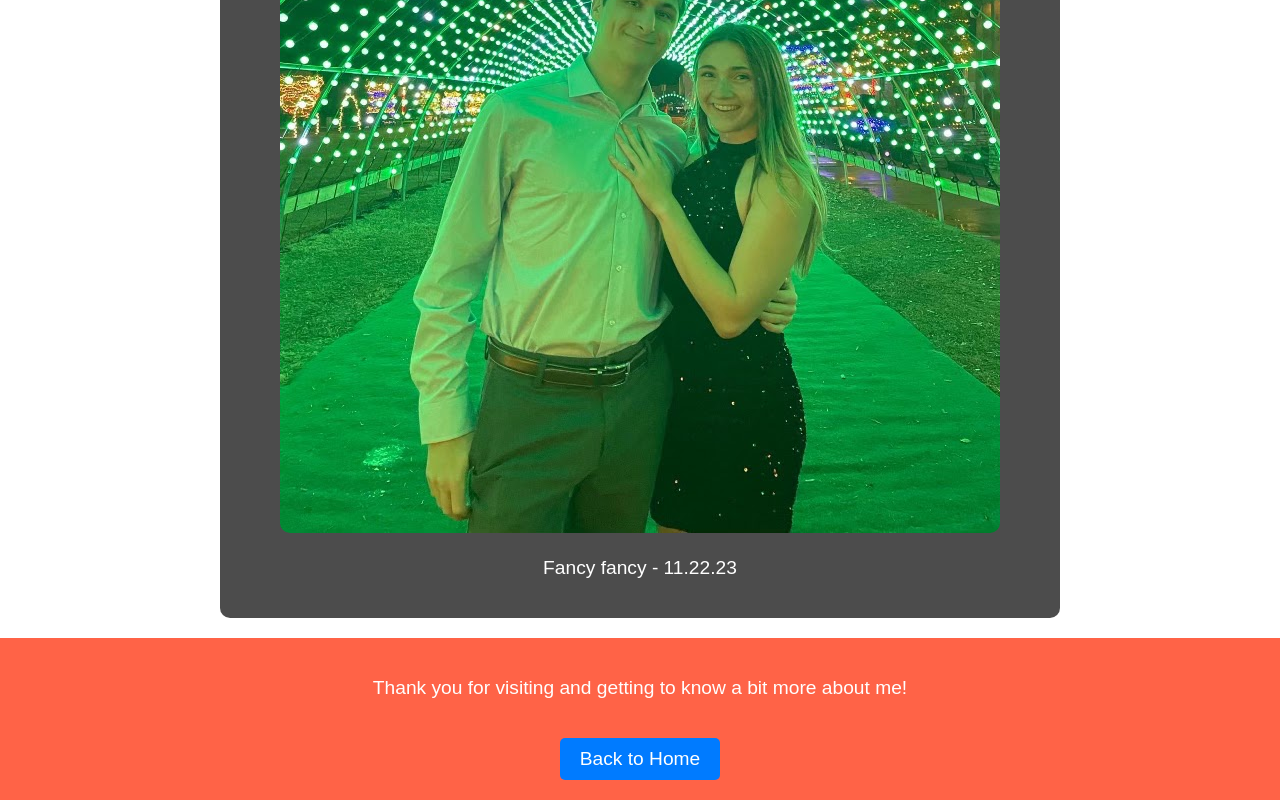
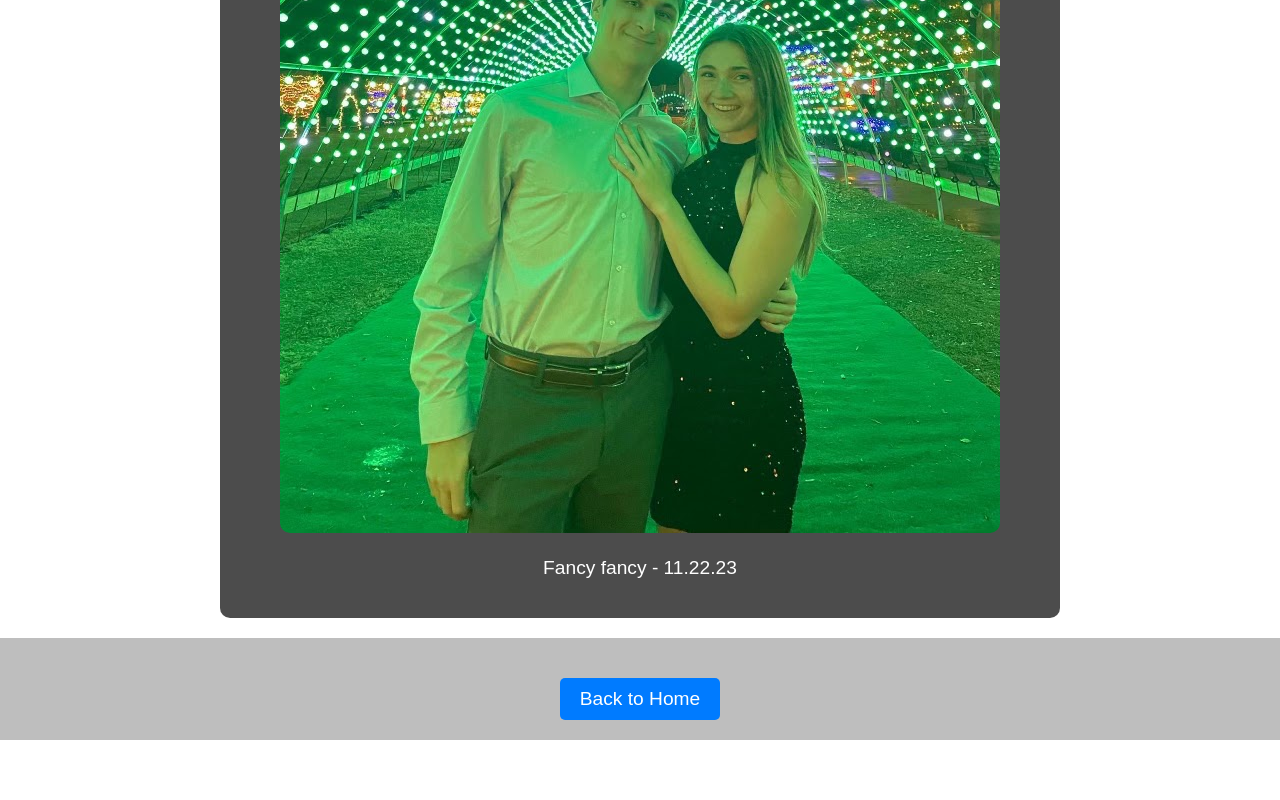
Before and after one commit to bensimon676/Scrapbook, a plain HTML site: page Fall2023.html in a window 1280 px wide. Shown: the part 7563-8363 px from the top of the page. After the commit the page ends 8303 px from the top, so only its background shows below. Drawn offline with Linux system fonts and the light colour scheme.

Commit message:
buttons fixed

```diff
--- a/Fall2023.html
+++ b/Fall2023.html
@@ -37,7 +37,7 @@
             text-align: center;
             padding: 20px;
             margin-top: 20px;
-            background-color: #ff6347;
+            background-color: #bebebe;
             color: white;
         }
         .back-button {
@@ -94,7 +94,6 @@
     </div>
 
     <footer>
-        <p>Thank you for visiting and getting to know a bit more about me!</p>
         <a href="index.html" class="back-button">Back to Home</a>
     </footer>
 </body>
```
Also changed, not shown: Fall2024.html (+1 -2 lines), Spring2024.html (+1 -2 lines), Summer2024.html (+1 -2 lines), Winter2024.html (+1 -2 lines).
